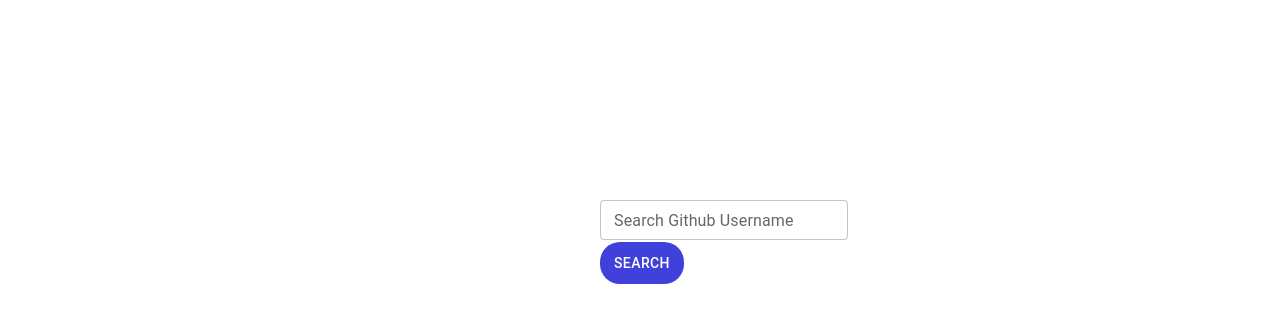
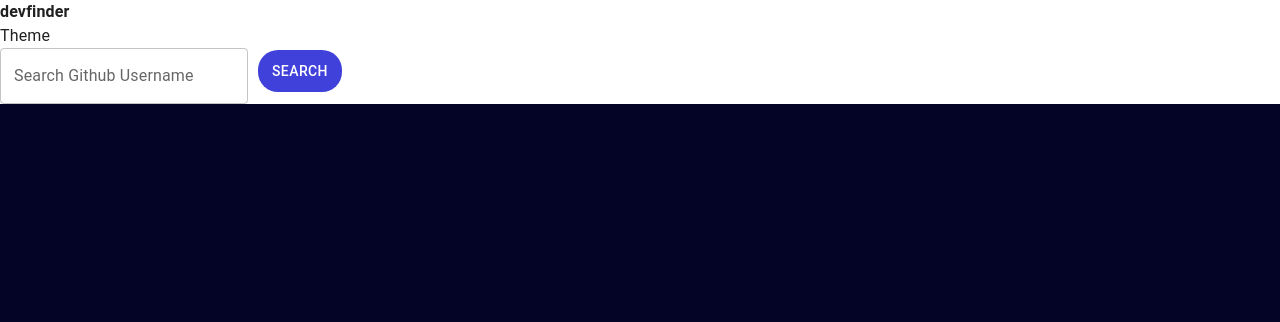
Before and after one commit to cheshta30/github-interface-new, a React (Create React App) app: page / in a window 1280 px wide. Shown: the top 322 px of the page. Built offline with nearby package versions, Linux system fonts and the light colour scheme.

Commit message:
third commit

```diff
--- a/package.json
+++ b/package.json
@@ -18,6 +18,7 @@
     "react-scripts": "5.0.1",
     "react-social-icons": "^6.16.0",
     "styled-components": "^6.1.11",
+    "theme-ui": "^0.16.2",
     "web-vitals": "^2.1.4"
   },
   "scripts": {
--- a/src/App.css
+++ b/src/App.css
@@ -1,30 +1,56 @@
-*{
+* {
   box-sizing: border-box;
   margin: 0;
   padding: 0;
 
+}
+
+#Overall{
+  background-color: '#040526';
 
 }
-
-#main{
-  display: inline-block;
+#main {
+  display: flex;
   justify-content: center;
   align-items: center;
   margin: 100px 300px 100px 500px;
   padding: 100px;
-
 }
 
-#SubmitButton{
-  padding: auto;
+#searchBarContainer {
+  display: flex;
+  justify-content: center;
+  align-items: center;
+  width: 100%;
+  margin-bottom: 20px;
+}
+
+#searchBar {
+  display: flex;
+  width: 100%;
+  max-width: 1000px; /* Match the maxWidth of the Card */
+}
+
+#searchBar input {
+  flex: 1;
+}
+
+#SubmitButton {
   background-color: rgb(64, 64, 218);
   color: white;
-  height: auto;
-  width: auto;
   padding: 8.5px 14px;
   margin-top: 2px;
   border-radius: 20px;
+  margin-left: 10px;
+  cursor: pointer;
+}
 
-    /* size:; */
-
+.inline-container {
+  display: flex;
+  justify-content: space-between;
+  align-items: center;
+  width: 100%;
+  font-size: large;
+  color: white;
+  padding: 2em;
 }
--- a/src/App.js
+++ b/src/App.js
@@ -9,6 +9,8 @@
 import { IoLocationSharp } from "react-icons/io5";
 import { GoLink } from "react-icons/go";
 import { PiBuildingOfficeLight } from "react-icons/pi";
+import CssBaseline from "@mui/material/CssBaseline";
+import Box from "@mui/material/Box";
 
 function fetchGithubData(userName) {
   return fetch(`https://api.github.com/users/${userName}`)
@@ -31,12 +33,12 @@
       const data = await fetchGithubData(userName);
       setUserName(data.login);
       setProfileData(data);
-      setError(null); // Reset error state if successful
+      setError(null);
     } catch (error) {
       console.error("Error fetching profile data:", error);
       setUserName("");
       setProfileData(null);
-      setError(error.message); // Set error message in state
+      setError(error.message);
     }
   };
 
@@ -47,24 +49,43 @@
   };
 
   return (
-    <div id="main">
+    <div id="Overall">
+      <nav>
+        <h4>devfinder</h4>
+        Theme
+        <br/>
         <SearchBar handleSubmit={handleSubmit} />
+      </nav>
+      <CssBaseline />
+      <Box sx={{ bgcolor: '#040526', height: '100vh' }}>
+        <div id="output">
           {isPending ? (
-        <Typography gutterBottom variant="h4" component="div">
+            <Typography gutterBottom variant="h4">
               Please Wait
             </Typography>
           ) : (
             profileData && (
-          <Card sx={{ maxWidth: 345 }}>
-            <Avatar alt="Avatar" src={profileData.avatar_url} />
-            <CardContent>
-              <Typography gutterBottom variant="h3" component="div">
+              <Card sx={{ bgcolor: '#222352', maxWidth: 1000 }}>
+                <br/>
+                <Avatar  sx={{ width: 90, height: 90 }} alt="Avatar" sizes="" src={profileData.avatar_url} />
+
+                <div><div className="inline-container">
+                        <Typography gutterBottom variant="h3">
                           {profileData.login}
                         </Typography>
-              <Typography size="small"color={"blue"}>
+                        <Typography variant="body2">
+                          Joined: {new Date(profileData.created_at).toLocaleDateString()}
+                        </Typography><br/>
+
+                </div>
+                <Typography size="small" color={"blue"}>
                     <p>@{profileData.login}</p>
                   </Typography>
-              <Typography variant="body2" color="text.secondary">
+
+                </div>
+                <CardContent>
+
+                  <Typography variant="body2">
                     {profileData.bio ? profileData.bio : <p>This profile has no bio</p>}
                     <br />
                     Followers: {profileData.followers}
@@ -111,7 +132,6 @@
                       <PiBuildingOfficeLight /> Not Available
                     </Typography>
                   )}
-
                 </CardContent>
               </Card>
             )
@@ -122,5 +142,7 @@
             </Typography>
           )}
         </div>
+      </Box>
+    </div>
   );
 }
--- a/src/components/SearchBar.js
+++ b/src/components/SearchBar.js
@@ -1,6 +1,8 @@
 import React, { useState } from "react";
 import TextField from "@mui/material/TextField";
 import Button from "@mui/material/Button";
+import "../App.css";
+
 
 function SearchBar({ handleSubmit }) {
   const [searchQuery, setSearchQuery] = useState("");
@@ -16,7 +18,7 @@
       <TextField
         label="Search Github Username"
         placeholder="Enter username..."
-        size="small"
+        size="large"
         value={searchQuery}
         onChange={(e) => setSearchQuery(e.target.value)}
       />
```
Also changed, not shown: 1 other file (tests, documents, lock files or other folders). Lines whose indentation alone changed are shown as unchanged.
